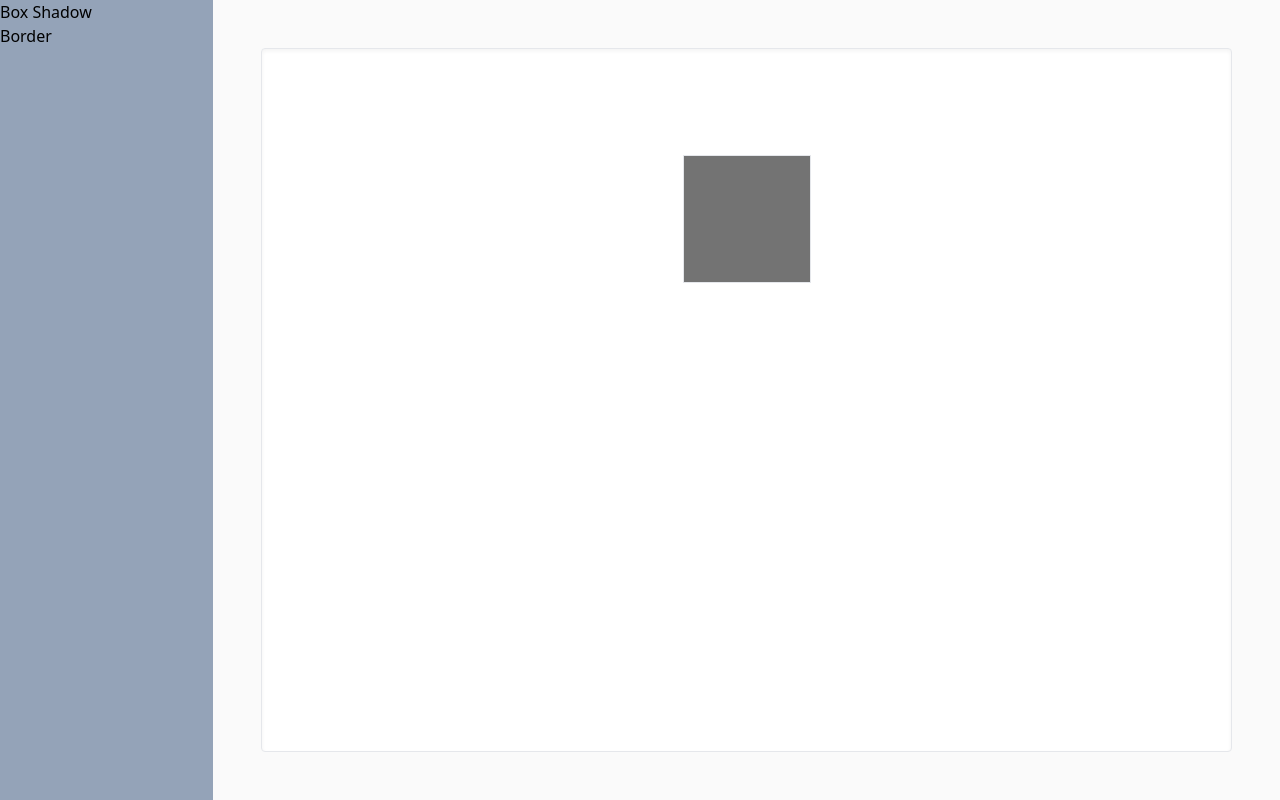
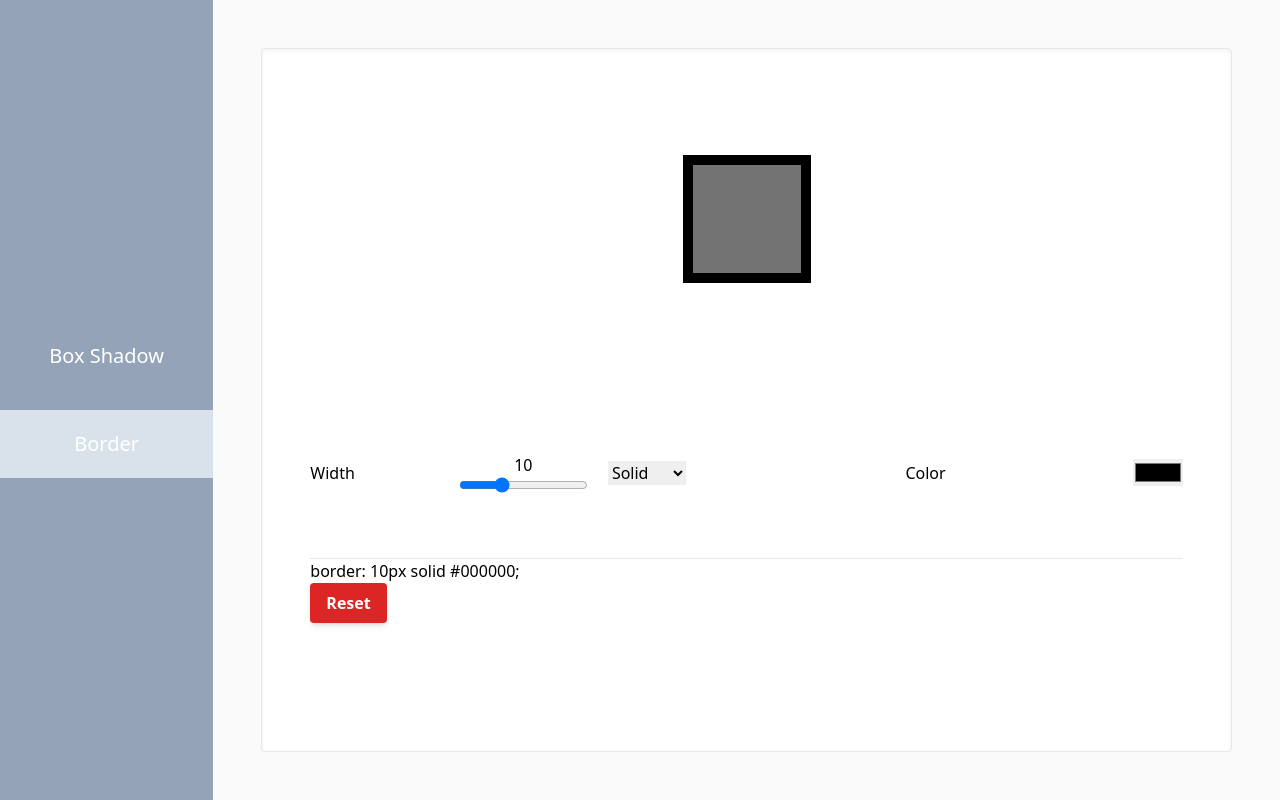
Before and after one commit to andrea-dam/css-generator, a Vue app: page / in a window 1280 px wide. Both pictures are taken after a click on the button "Border". Built offline with nearby package versions, Linux system fonts and the light colour scheme.

Commit message:
Sistemazione layout

```diff
--- a/src/App.vue
+++ b/src/App.vue
@@ -1,18 +1,28 @@
 <template>
     <aside class="col-span-2 bg-slate-400">
-        <ul>
-            <li>
-                <button @click="component = 'box-shadow'">Box Shadow</button>
+        <ul class="flex h-full flex-col justify-center gap-5">
+            <li class="group">
+                <button
+                    @click="component = 'box-shadow'"
+                    class="w-full py-5 text-xl text-white group-hover:bg-slate-200/90 group-hover:text-black"
+                    :class="{ 'bg-slate-200/90 text-black': component === 'box-shadow' }">
+                    Box Shadow
+                </button>
             </li>
-            <li>
-                <button @click="component = 'border'">Border</button>
+            <li class="group">
+                <button
+                    @click="component = 'border'"
+                    class="w-full py-5 text-xl text-white group-hover:bg-slate-200/90 group-hover:text-black"
+                    :class="{ 'bg-slate-200/90 text-black': component === 'border' }">
+                    Border
+                </button>
             </li>
         </ul>
     </aside>
 
-    <main class="container col-span-10 flex items-center justify-center bg-neutral-50 px-12 py-12">
-        <div class="grid h-full w-full grid-rows-6 rounded border bg-white px-12 pb-6 shadow-inner">
-            <Component :is="shownComponent"></Component>
+    <main class="col-span-10 flex items-center justify-center bg-neutral-50 p-12">
+        <div class="bordo grid h-full w-full grid-rows-6 rounded bg-white px-12 pb-6 shadow-inner">
+            <Component :is="shownComponent" />
         </div>
     </main>
 </template>
@@ -20,9 +30,10 @@
 <script setup>
 import BoxShadow from "/src/components/BoxShadow.vue";
 import TheBorder from "./components/TheBorder.vue";
-import { computed, ref } from "vue";
+import { computed } from "vue";
+import { useStorage } from "@vueuse/core";
 
-const component = ref("box-shadow");
+const component = useStorage("shown-component", "box-shadow");
 
 const shownComponent = computed(() => {
     if (component.value === "box-shadow") {
@@ -32,3 +43,9 @@ const shownComponent = computed(() => {
     }
 });
 </script>
+
+<style>
+.bordo {
+    @apply border;
+}
+</style>
--- a/src/components/BoxShadow.vue
+++ b/src/components/BoxShadow.vue
@@ -31,7 +31,7 @@
                 </div>
             </div>
         </div>
-        <div class="row-span-1 grid grid-cols-2 gap-x-20">
+        <div class="row-span-1 grid grid-cols-2 items-center gap-x-20">
             <div class="flex items-center justify-between">
                 <div class="flex flex-col items-center">
                     <label for="color">Color</label>
@@ -42,15 +42,12 @@
                     <input type="checkbox" name="inset" id="inset" v-model="inset" class="text-4xl" />
                 </div>
             </div>
-            <div class="flex items-center justify-between">
-                <div class="flex items-center gap-5">
-                    <textarea name="result" id="result" cols="50" rows="1" :value="result" class="resize-none" readonly></textarea>
-                    <button @click="copy(result)" class="text-4xl">
-                        <Icon v-if="copied" icon="lucide:copy-check" />
-                        <Icon v-else icon="lucide:copy" />
-                    </button>
+            <div class="flex w-full flex-col gap-5">
+                <ResultBox :result="result" />
+                <div class="flex gap-5">
+                    <CopyButton @click="copy(result)" :copied="copied" />
+                    <ResetButton @click="reset" />
                 </div>
-                <button @click="reset">Reset</button>
             </div>
         </div>
     </div>
@@ -59,9 +56,8 @@
 <script setup>
 import { watch, computed } from "vue";
 import { useStyleTag, useStorage, useClipboard } from "@vueuse/core";
-import { Icon } from "@iconify/vue";
 
-import ExampleBox from "./ui/ExampleBox.vue";
+import CopyButton from "./ui/CopyButton.vue";
 
 const hOffset = useStorage("box-shadow-hoffset", 10);
 const vOffset = useStorage("box-shadow-voffset", 10);
--- a/src/components/TheBorder.vue
+++ b/src/components/TheBorder.vue
@@ -1,7 +1,62 @@
 <template>
     <ExampleBox property="border" />
+    <div class="row-span-3 grid grid-rows-2 divide-y">
+        <div class="grid grid-cols-3 gap-5">
+            <div class="flex items-center justify-between">
+                <label for="width">Width</label>
+                <div class="flex flex-col items-center">
+                    <span>{{ width }}</span>
+                    <input type="range" name="width" id="width" v-model="width" max="32" />
+                </div>
+            </div>
+            <div class="flex items-center justify-between">
+                <select name="style" id="style" v-model="style">
+                    <!-- dotted|dashed|solid|double|groove|ridge|inset|outset -->
+                    <option value="solid">Solid</option>
+                    <option value="dotted">Dotted</option>
+                    <option value="dashed">Dashed</option>
+                    <option value="double">Double</option>
+                    <option value="groove">Groove</option>
+                    <option value="ridge">Ridge</option>
+                    <option value="inset">Inset</option>
+                    <option value="outset">Outset</option>
+                </select>
+            </div>
+            <div class="flex items-center justify-between">
+                <label for="color">Color</label>
+                <input type="color" name="color" id="color" v-model="color" />
+            </div>
+        </div>
+        <div>
+            <ResultBox :result="result" />
+            <ResetButton @click="reset" />
+        </div>
+    </div>
 </template>
 
 <script setup>
-import ExampleBox from "./ui/ExampleBox.vue";
+import { watch, computed } from "vue";
+import { useStyleTag, useStorage } from "@vueuse/core";
+
+const width = useStorage("border-width", 10);
+const style = useStorage("border-style", "solid");
+const color = useStorage("border-color", "#000000");
+
+const { css } = useStyleTag(`.border { border: ${width.value}px ${style.value} ${color.value}}`, {
+    id: "border",
+});
+
+watch([width, style, color], ([newWidth, newStyle, newColor]) => {
+    css.value = `.border { border: ${newWidth}px ${newStyle} ${newColor}; }`;
+});
+
+const result = computed(() => {
+    return `border: ${width.value}px ${style.value} ${color.value};`;
+});
+
+const reset = () => {
+    width.value = 10;
+    style.value = "solid";
+    color.value = "#000000";
+};
 </script>
--- /dev/null
+++ b/src/components/ui/BaseButton.vue
@@ -0,0 +1,5 @@
+<template>
+    <button class="flex items-center rounded px-4 py-2 font-semibold text-white shadow-md active:shadow-none">
+        <slot></slot>
+    </button>
+</template>
--- /dev/null
+++ b/src/components/ui/CopyButton.vue
@@ -0,0 +1,17 @@
+<template>
+    <BaseButton class="w-32 justify-between bg-blue-500 px-4">
+        <span class="text-2xl">
+            <Icon v-if="copied" icon="lucide:copy-check" />
+            <Icon v-else icon="lucide:copy" />
+        </span>
+        <span>
+            <span v-if="copied" class="text-base">Copiato!</span>
+            <span v-else class="text-base">Copia</span>
+        </span>
+    </BaseButton>
+</template>
+
+<script setup>
+import BaseButton from "./BaseButton.vue";
+defineProps({ copied: Boolean });
+</script>
--- /dev/null
+++ b/src/components/ui/ResetButton.vue
@@ -0,0 +1,7 @@
+<template>
+    <BaseButton class="bg-red-600 hover:bg-red-500 active:bg-red-600">Reset</BaseButton>
+</template>
+
+<script setup>
+import BaseButton from "./BaseButton.vue";
+</script>
--- /dev/null
+++ b/src/components/ui/ResultBox.vue
@@ -0,0 +1,9 @@
+<template>
+    <div class="flex items-center gap-5">
+        <textarea name="result" id="result" cols="50" rows="1" :value="result" class="resize-none" readonly></textarea>
+    </div>
+</template>
+
+<script setup>
+defineProps({ result: String });
+</script>
--- a/tailwind.config.js
+++ b/tailwind.config.js
@@ -2,7 +2,11 @@
 module.exports = {
     content: ["./index.html", "./src/**/*.{vue,js,ts,jsx,tsx}"],
     theme: {
-        extend: {},
+        extend: {
+            width: {
+                128: "128rem",
+            },
+        },
     },
     plugins: [],
 };
```
Also changed, not shown: src/main.js (+7 -0 lines), 1 other file (tests, documents, lock files or other folders).
